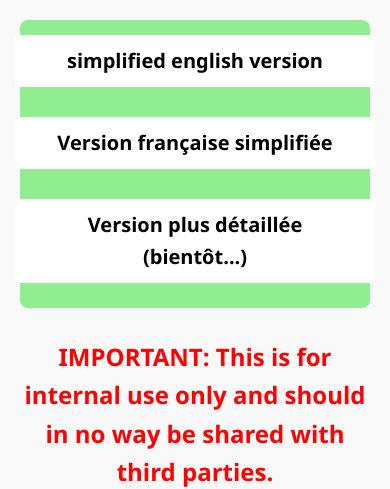
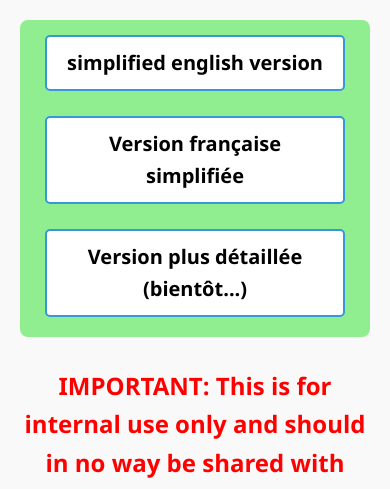
Before and after one commit to andrewDzokwom/DAS-survey-analysis, a plain HTML site: page index.html in a window 390 px wide. Shown: the top 489 px of the page. Drawn offline with nearby package versions, Linux system fonts and the light colour scheme.

Commit message:
Adjust navigation link styles for improved layout and visual clarity

```diff
--- a/index.html
+++ b/index.html
@@ -79,9 +79,10 @@
             align-items: center;
         }
         .nav-link {
-            width: 100%;
+            width: 80%;
             text-align: center;
-            margin-bottom: 10px;
+            margin-bottom: 5px;
+            border: #3498db solid 2px;
         }
     }
 
```
